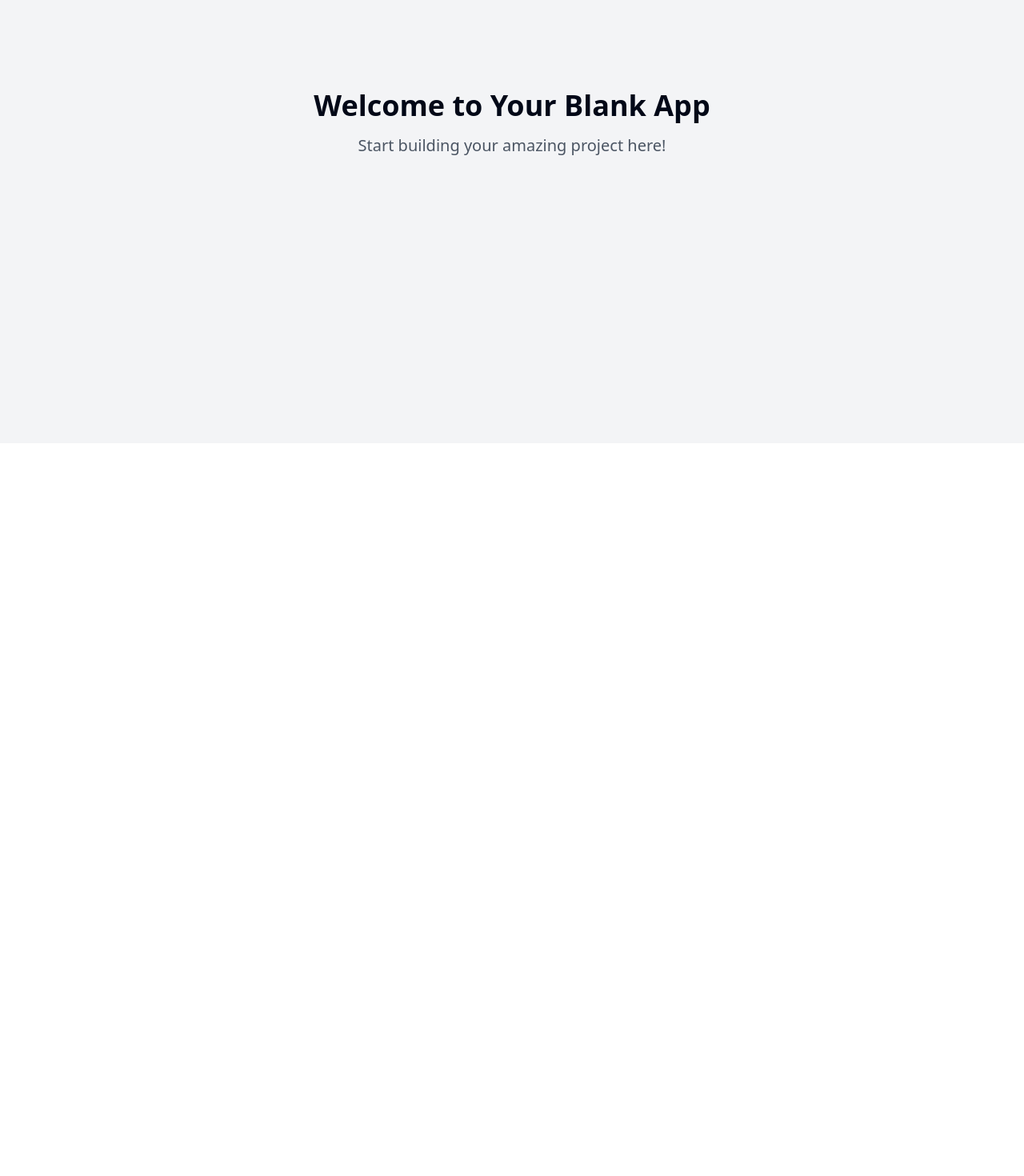
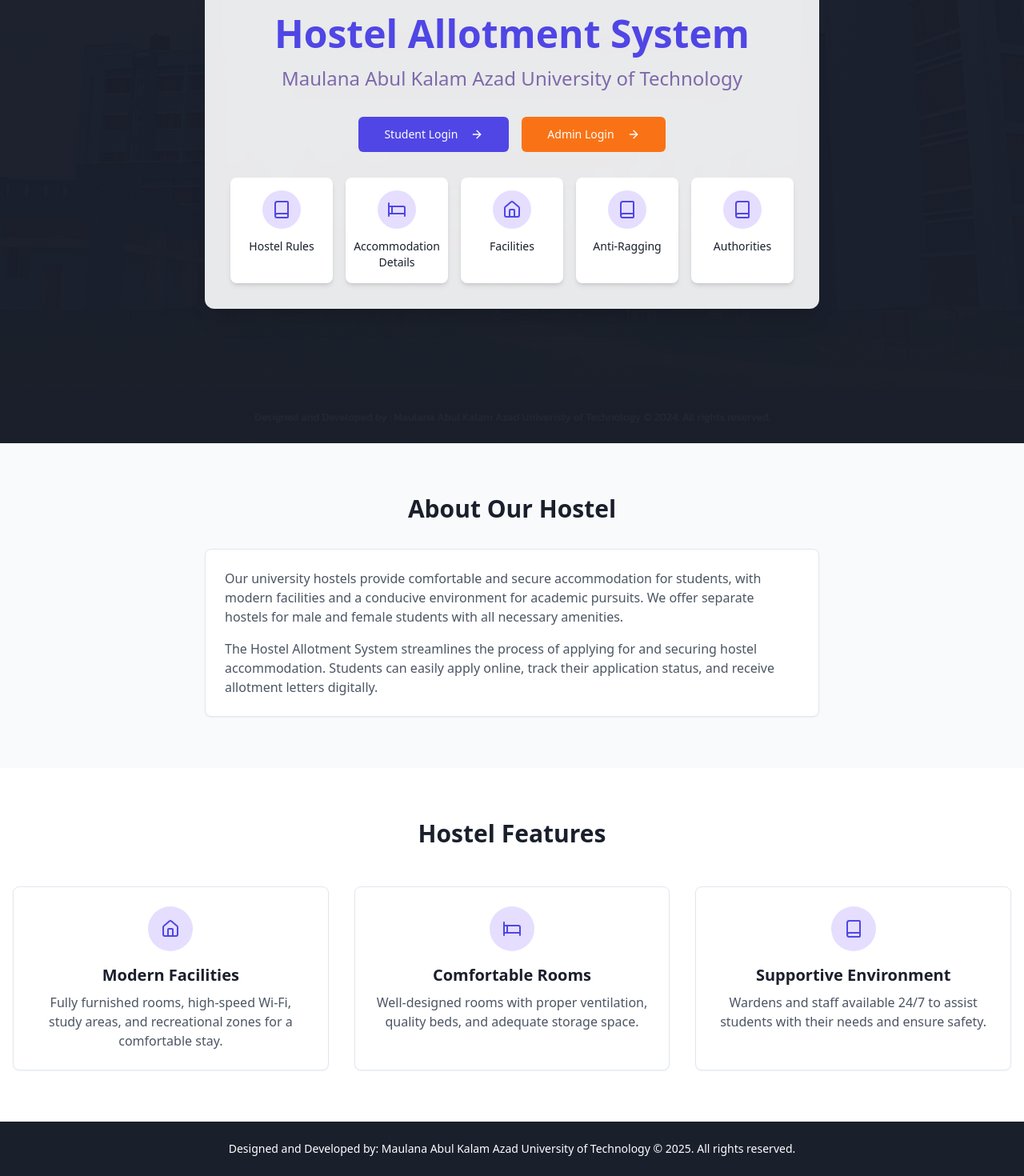
Before and after one commit to AhmadRaza029/hostel-allotment-nexus, a React (Vite) app: page / in a window 1280 px wide. Shown: the part 246-1716 px from the top of the page at 80% size. Before the commit the page ends 800 px from the top, so only its background shows below. Built offline with nearby package versions, Linux system fonts and the light colour scheme.

Commit message:
feat: Implement Hostel Allotment System
Implement the Hostel Allotment System with student and admin panels, including features for registration, application, payment, room allocation, and data management.

```diff
--- a/index.html
+++ b/index.html
@@ -1,19 +1,20 @@
+
 <!DOCTYPE html>
 <html lang="en">
   <head>
     <meta charset="UTF-8" />
     <meta name="viewport" content="width=device-width, initial-scale=1.0" />
-    <title>hostel-allotment-nexus</title>
-    <meta name="description" content="Lovable Generated Project" />
-    <meta name="author" content="Lovable" />
+    <title>Hostel Allotment System</title>
+    <meta name="description" content="Hostel Allotment System for Maulana Abul Kalam Azad University of Technology" />
+    <meta name="author" content="MAKAUT" />
 
-    <meta property="og:title" content="hostel-allotment-nexus" />
-    <meta property="og:description" content="Lovable Generated Project" />
+    <meta property="og:title" content="Hostel Allotment System" />
+    <meta property="og:description" content="Hostel Allotment System for Maulana Abul Kalam Azad University of Technology" />
     <meta property="og:type" content="website" />
     <meta property="og:image" content="https://lovable.dev/opengraph-image-p98pqg.png" />
 
     <meta name="twitter:card" content="summary_large_image" />
-    <meta name="twitter:site" content="@lovable_dev" />
+    <meta name="twitter:site" content="@makaut_official" />
     <meta name="twitter:image" content="https://lovable.dev/opengraph-image-p98pqg.png" />
   </head>
 
--- /dev/null
+++ b/src/components/Footer.tsx
@@ -0,0 +1,20 @@
+
+import React from 'react';
+
+const Footer = () => {
+  const currentYear = new Date().getFullYear();
+
+  return (
+    <footer className="w-full bg-hostel-dark text-white py-6 mt-auto">
+      <div className="container mx-auto px-4">
+        <div className="text-center">
+          <p className="text-sm">
+            Designed and Developed by: Maulana Abul Kalam Azad University of Technology © {currentYear}. All rights reserved.
+          </p>
+        </div>
+      </div>
+    </footer>
+  );
+};
+
+export default Footer;
--- /dev/null
+++ b/src/components/InfoCard.tsx
@@ -0,0 +1,30 @@
+
+import React from 'react';
+import { cn } from '@/lib/utils';
+import { LucideIcon } from 'lucide-react';
+
+interface InfoCardProps {
+  title: string;
+  icon: LucideIcon;
+  className?: string;
+  onClick?: () => void;
+}
+
+const InfoCard = ({ title, icon: Icon, className, onClick }: InfoCardProps) => {
+  return (
+    <div
+      className={cn(
+        "flex flex-col items-center p-4 bg-white rounded-lg shadow-md hover:shadow-lg transition-all cursor-pointer animate-fade-in",
+        className
+      )}
+      onClick={onClick}
+    >
+      <div className="p-3 rounded-full bg-hostel-light text-hostel-primary mb-3">
+        <Icon size={24} />
+      </div>
+      <h3 className="text-hostel-dark font-medium text-sm text-center">{title}</h3>
+    </div>
+  );
+};
+
+export default InfoCard;
--- /dev/null
+++ b/src/components/Navbar.tsx
@@ -0,0 +1,24 @@
+
+import React from 'react';
+import { Button } from '@/components/ui/button';
+import { Home } from 'lucide-react';
+
+const Navbar = () => {
+  return (
+    <nav className="w-full bg-white/90 backdrop-blur-sm py-4 fixed top-0 left-0 right-0 z-50 shadow-sm">
+      <div className="container mx-auto flex justify-between items-center px-4">
+        <div className="flex items-center">
+          <Home className="h-6 w-6 text-hostel-primary mr-2" />
+          <span className="font-bold text-hostel-dark text-lg">Hostel Allotment</span>
+        </div>
+        <div className="flex gap-4">
+          <Button variant="ghost" className="text-hostel-dark hover:text-hostel-primary">Home</Button>
+          <Button variant="ghost" className="text-hostel-dark hover:text-hostel-primary">About</Button>
+          <Button variant="ghost" className="text-hostel-dark hover:text-hostel-primary">Contact</Button>
+        </div>
+      </div>
+    </nav>
+  );
+};
+
+export default Navbar;
--- a/src/pages/Index.tsx
+++ b/src/pages/Index.tsx
@@ -1,12 +1,162 @@
-// Update this page (the content is just a fallback if you fail to update the page)
+
+import React from 'react';
+import { Button } from '@/components/ui/button';
+import { Card, CardContent } from '@/components/ui/card';
+import Navbar from '@/components/Navbar';
+import InfoCard from '@/components/InfoCard';
+import Footer from '@/components/Footer';
+import { Book, Home, Bed, ArrowRight } from 'lucide-react';
 
 const Index = () => {
+  const handleLoginClick = (type: 'student' | 'admin') => {
+    console.log(`${type} login clicked`);
+    // Future navigation logic would go here
+  };
+
+  const infoCards = [
+    {
+      title: "Hostel Rules",
+      icon: Book,
+      onClick: () => console.log("Hostel rules clicked")
+    },
+    {
+      title: "Accommodation Details",
+      icon: Bed,
+      onClick: () => console.log("Accommodation details clicked")
+    },
+    {
+      title: "Facilities",
+      icon: Home,
+      onClick: () => console.log("Facilities clicked")
+    },
+    {
+      title: "Anti-Ragging",
+      icon: Book,
+      onClick: () => console.log("Anti-ragging clicked")
+    },
+    {
+      title: "Authorities",
+      icon: Book,
+      onClick: () => console.log("Authorities clicked")
+    }
+  ];
+
   return (
-    <div className="min-h-screen flex items-center justify-center bg-gray-100">
-      <div className="text-center">
-        <h1 className="text-4xl font-bold mb-4">Welcome to Your Blank App</h1>
-        <p className="text-xl text-gray-600">Start building your amazing project here!</p>
-      </div>
+    <div className="flex flex-col min-h-screen">
+      <Navbar />
+
+      {/* Hero Section */}
+      <section className="relative bg-hostel-hero bg-cover bg-center h-screen pt-16 flex items-center justify-center">
+        <div className="absolute inset-0 bg-gradient-to-b from-hostel-dark/70 to-hostel-dark/90"></div>
+
+        <div className="relative z-10 container mx-auto px-4 text-center">
+          <div className="max-w-3xl mx-auto bg-white/90 backdrop-blur-sm p-8 rounded-xl shadow-xl animate-fade-in">
+            <h1 className="text-4xl md:text-5xl font-bold mb-4 text-hostel-primary">
+              Hostel Allotment System
+            </h1>
+            <h2 className="text-xl md:text-2xl mb-8 text-hostel-secondary">
+              Maulana Abul Kalam Azad University of Technology
+            </h2>
+
+            <div className="flex flex-col md:flex-row gap-4 justify-center mb-8">
+              <Button
+                size="lg"
+                className="bg-hostel-primary hover:bg-hostel-primary/90 text-white"
+                onClick={() => handleLoginClick('student')}
+              >
+                Student Login <ArrowRight className="ml-2 h-4 w-4" />
+              </Button>
+              <Button
+                size="lg"
+                className="bg-orange-500 hover:bg-orange-600 text-white"
+                onClick={() => handleLoginClick('admin')}
+              >
+                Admin Login <ArrowRight className="ml-2 h-4 w-4" />
+              </Button>
+            </div>
+
+            <div className="grid grid-cols-2 md:grid-cols-3 lg:grid-cols-5 gap-4">
+              {infoCards.map((card, index) => (
+                <InfoCard
+                  key={index}
+                  title={card.title}
+                  icon={card.icon}
+                  onClick={card.onClick}
+                />
+              ))}
+            </div>
+          </div>
+        </div>
+      </section>
+
+      {/* About Section */}
+      <section className="py-16 bg-gray-50">
+        <div className="container mx-auto px-4">
+          <h2 className="text-3xl font-bold text-center mb-8 text-hostel-dark">About Our Hostel</h2>
+          <div className="max-w-3xl mx-auto">
+            <Card>
+              <CardContent className="p-6">
+                <p className="text-gray-600 mb-4">
+                  Our university hostels provide comfortable and secure accommodation for students,
+                  with modern facilities and a conducive environment for academic pursuits. We offer
+                  separate hostels for male and female students with all necessary amenities.
+                </p>
+                <p className="text-gray-600">
+                  The Hostel Allotment System streamlines the process of applying for and securing
+                  hostel accommodation. Students can easily apply online, track their application status,
+                  and receive allotment letters digitally.
+                </p>
+              </CardContent>
+            </Card>
+          </div>
+        </div>
+      </section>
+
+      {/* Features Section */}
+      <section className="py-16 bg-white">
+        <div className="container mx-auto px-4">
+          <h2 className="text-3xl font-bold text-center mb-12 text-hostel-dark">Hostel Features</h2>
+          <div className="grid md:grid-cols-3 gap-8">
+            <Card className="animate-fade-in">
+              <CardContent className="p-6 flex flex-col items-center text-center">
+                <div className="p-4 rounded-full bg-hostel-light text-hostel-primary mb-4">
+                  <Home className="h-6 w-6" />
+                </div>
+                <h3 className="font-semibold text-xl mb-2 text-hostel-dark">Modern Facilities</h3>
+                <p className="text-gray-600">
+                  Fully furnished rooms, high-speed Wi-Fi, study areas, and recreational zones for a comfortable stay.
+                </p>
+              </CardContent>
+            </Card>
+
+            <Card className="animate-fade-in delay-100">
+              <CardContent className="p-6 flex flex-col items-center text-center">
+                <div className="p-4 rounded-full bg-hostel-light text-hostel-primary mb-4">
+                  <Bed className="h-6 w-6" />
+                </div>
+                <h3 className="font-semibold text-xl mb-2 text-hostel-dark">Comfortable Rooms</h3>
+                <p className="text-gray-600">
+                  Well-designed rooms with proper ventilation, quality beds, and adequate storage space.
+                </p>
+              </CardContent>
+            </Card>
+
+            <Card className="animate-fade-in delay-200">
+              <CardContent className="p-6 flex flex-col items-center text-center">
+                <div className="p-4 rounded-full bg-hostel-light text-hostel-primary mb-4">
+                  <Book className="h-6 w-6" />
+                </div>
+                <h3 className="font-semibold text-xl mb-2 text-hostel-dark">Supportive Environment</h3>
+                <p className="text-gray-600">
+                  Wardens and staff available 24/7 to assist students with their needs and ensure safety.
+                </p>
+              </CardContent>
+            </Card>
+          </div>
+        </div>
+      </section>
+
+      <Footer />
     </div>
   );
 };
--- a/tailwind.config.ts
+++ b/tailwind.config.ts
@@ -1,3 +1,4 @@
+
 import type { Config } from "tailwindcss";
 
 export default {
@@ -61,6 +62,13 @@ export default {
 					'accent-foreground': 'hsl(var(--sidebar-accent-foreground))',
 					border: 'hsl(var(--sidebar-border))',
 					ring: 'hsl(var(--sidebar-ring))'
+				},
+				hostel: {
+					primary: '#4F46E5',
+					secondary: '#7E69AB',
+					accent: '#9B87F5',
+					light: '#E5DEFF',
+					dark: '#1A1F2C',
 				}
 			},
 			borderRadius: {
@@ -70,25 +78,26 @@ export default {
 			},
 			keyframes: {
 				'accordion-down': {
-					from: {
-						height: '0'
-					},
-					to: {
-						height: 'var(--radix-accordion-content-height)'
-					}
+					from: { height: '0' },
+					to: { height: 'var(--radix-accordion-content-height)' }
 				},
 				'accordion-up': {
-					from: {
-						height: 'var(--radix-accordion-content-height)'
-					},
-					to: {
-						height: '0'
-					}
+					from: { height: 'var(--radix-accordion-content-height)' },
+					to: { height: '0' }
+				},
+				'fade-in': {
+					'0%': { opacity: '0', transform: 'translateY(10px)' },
+					'100%': { opacity: '1', transform: 'translateY(0)' }
 				}
 			},
 			animation: {
 				'accordion-down': 'accordion-down 0.2s ease-out',
-				'accordion-up': 'accordion-up 0.2s ease-out'
+				'accordion-up': 'accordion-up 0.2s ease-out',
+				'fade-in': 'fade-in 0.5s ease-out'
+			},
+			backgroundImage: {
+				'hostel-pattern': "url('/public/pattern.png')",
+				'hostel-hero': "linear-gradient(rgba(26, 31, 44, 0.7), rgba(26, 31, 44, 0.7)), url('/lovable-uploads/948d1c09-b78b-40b7-b847-42652fdad63f.png')"
 			}
 		}
 	},
```
Also changed, not shown: public/lovable-uploads/948d1c09-b78b-40b7-b847-42652fdad63f.png (added).
